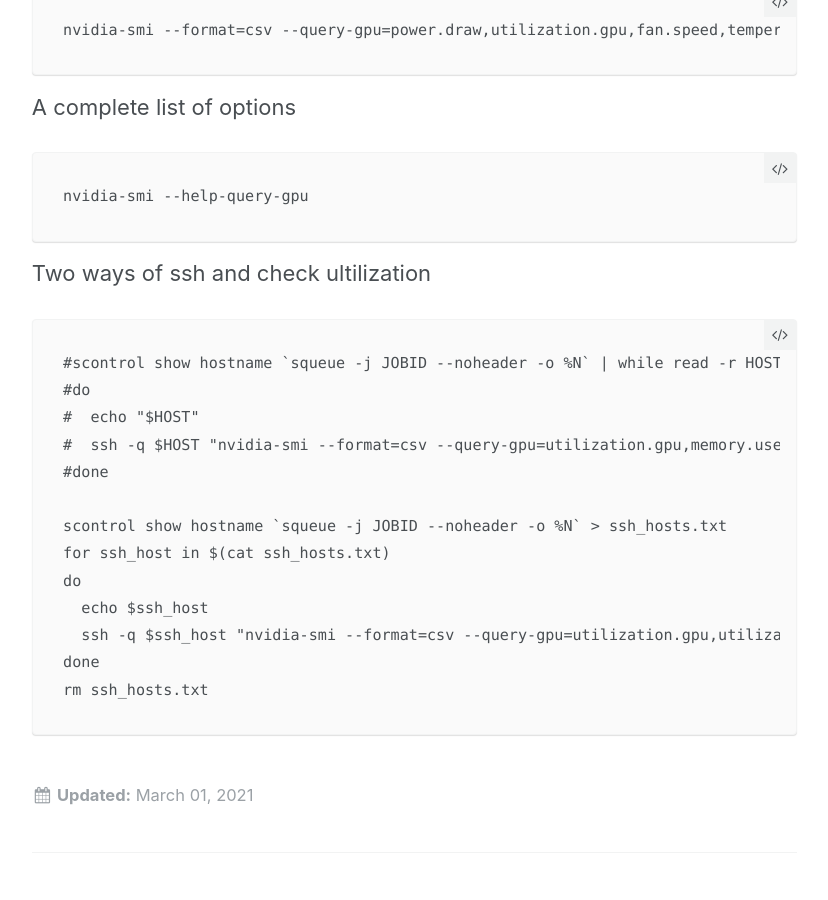
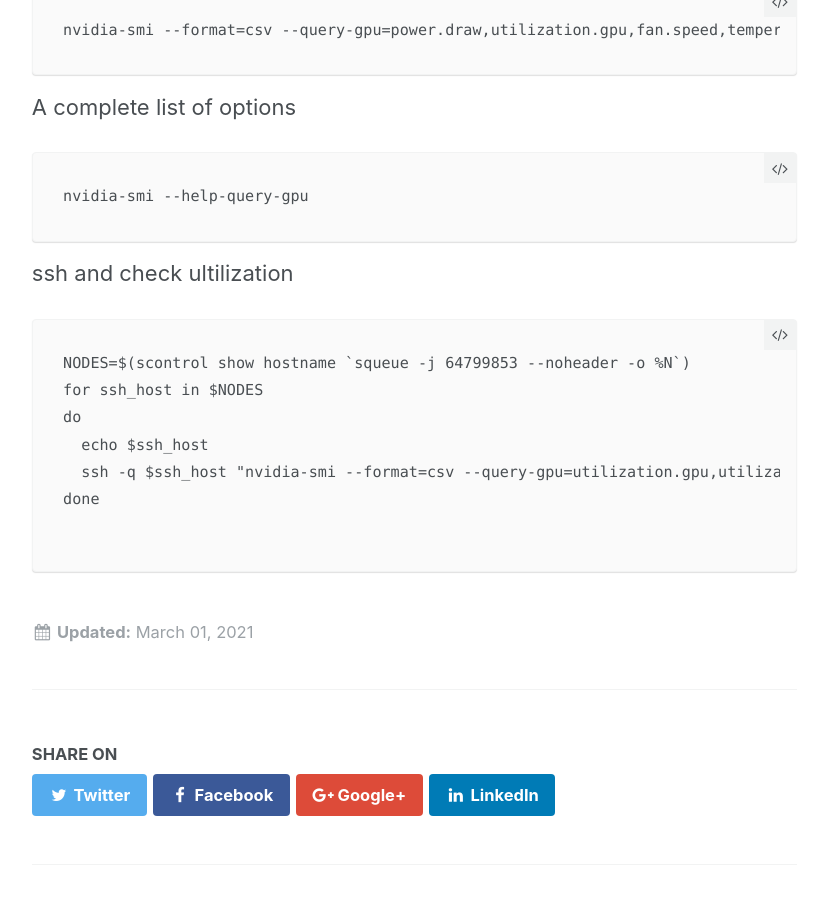
Before and after one commit to JingchaoZhang/JingchaoZhang.github.io, a Jekyll site: the page built from _posts/2021-03-01-GPU Utilization Check for MultiNode SLURM Job.md, in a window 1280 px wide and 900 px high, scrolled down 366 px. Shown: the whole window, without its empty margins (252-1080 px from the left). Built offline with Jekyll 4.4.1, drawn with Linux system fonts in a browser that asks for light colours.

Commit message:
Update 2021-03-01-GPU Utilization Check for MultiNode SLURM Job.md

````diff
--- a/_posts/2021-03-01-GPU Utilization Check for MultiNode SLURM Job.md
+++ b/_posts/2021-03-01-GPU Utilization Check for MultiNode SLURM Job.md
@@ -15,19 +15,13 @@ A complete list of options
 nvidia-smi --help-query-gpu
 ```
 
-Two ways of ssh and check ultilization
+ssh and check ultilization
 ```
-#scontrol show hostname `squeue -j JOBID --noheader -o %N` | while read -r HOST
-#do
-#  echo "$HOST"
-#  ssh -q $HOST "nvidia-smi --format=csv --query-gpu=utilization.gpu,memory.used,memory.free"
-#done
-
-scontrol show hostname `squeue -j JOBID --noheader -o %N` > ssh_hosts.txt
-for ssh_host in $(cat ssh_hosts.txt)
+NODES=$(scontrol show hostname `squeue -j 64799853 --noheader -o %N`)
+for ssh_host in $NODES
 do
   echo $ssh_host
   ssh -q $ssh_host "nvidia-smi --format=csv --query-gpu=utilization.gpu,utilization.memory"
 done
-rm ssh_hosts.txt
+
 ```
````
